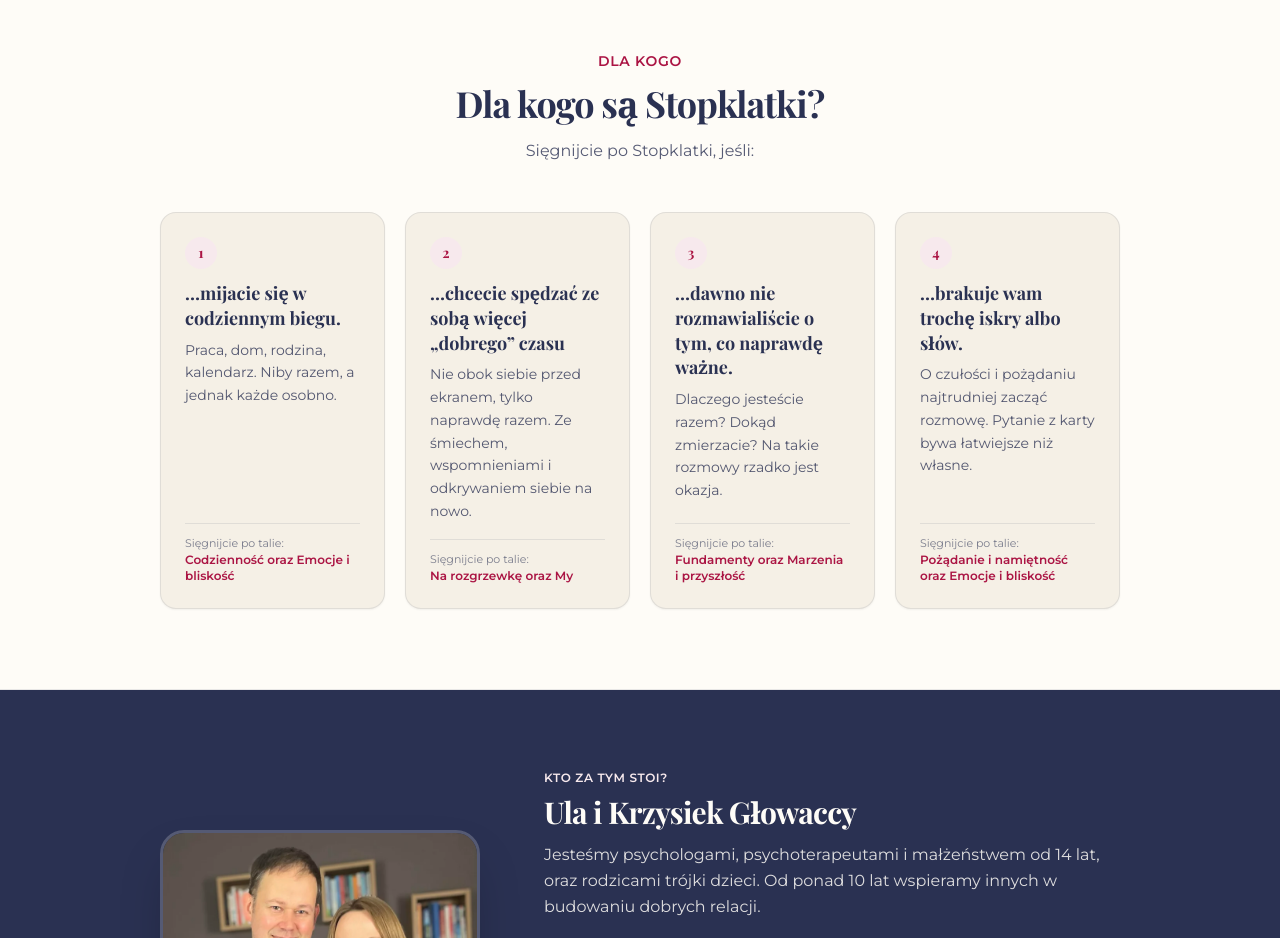
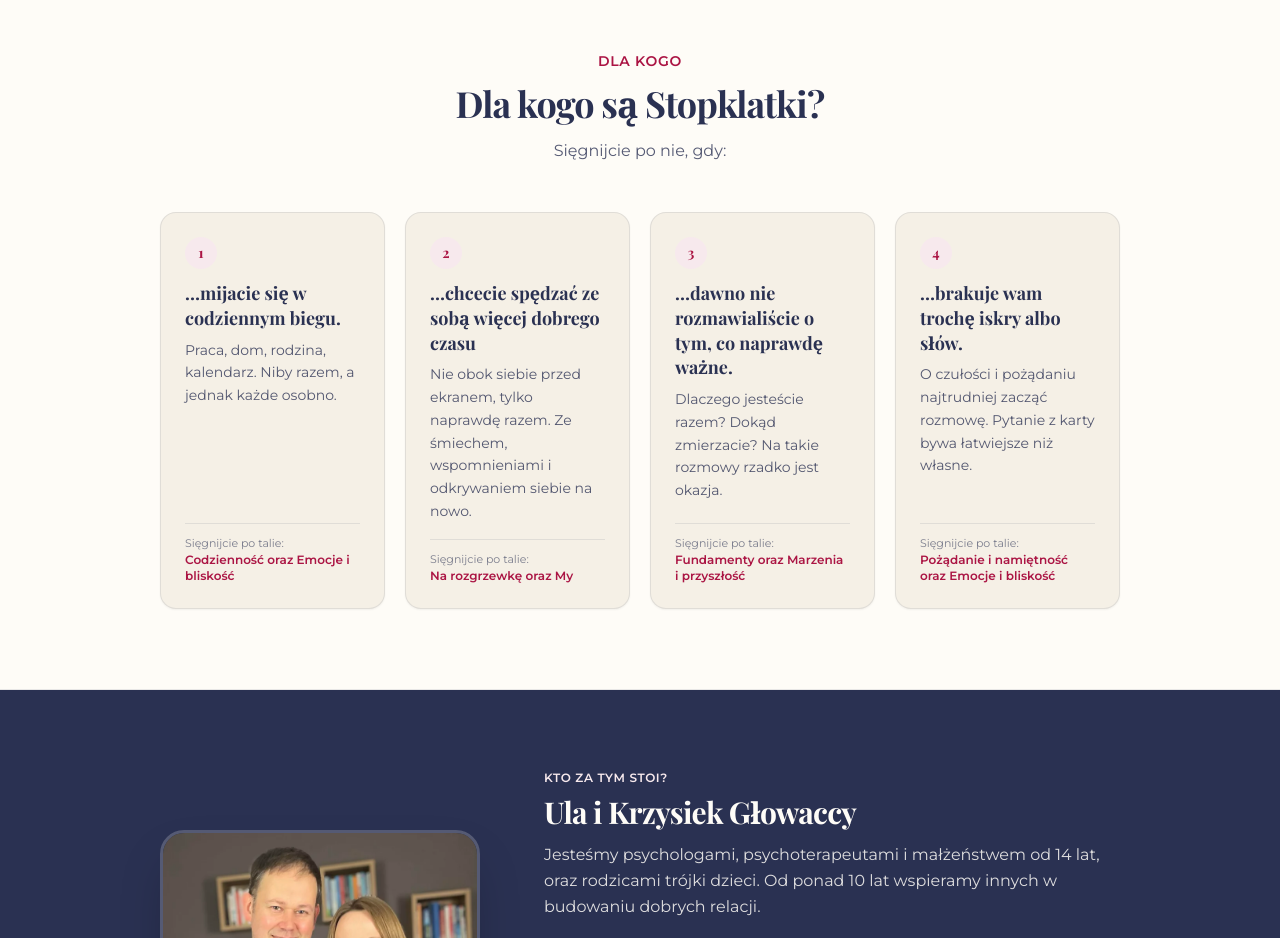
Before and after one commit to achiorr/100-pytan-na-bliskosc, a Next.js app: page / in a window 1280 px wide. Shown: the part 5520-6458 px from the top of the page. Built offline with nearby package versions, Linux system fonts and the light colour scheme; no server answers; a web font is replaced by a local one.

Commit message:
copy: drobne poprawki w sekcji Dla kogo

```diff
--- a/components/ForWhom.tsx
+++ b/components/ForWhom.tsx
@@ -8,7 +8,7 @@ export default function ForWhom() {
     },
     {
       num: "2",
-      title: "…chcecie spędzać ze sobą więcej „dobrego” czasu",
+      title: "…chcecie spędzać ze sobą więcej dobrego czasu",
       desc: "Nie obok siebie przed ekranem, tylko naprawdę razem. Ze śmiechem, wspomnieniami i odkrywaniem siebie na nowo.",
       decks: "Na rozgrzewkę oraz My",
     },
@@ -39,7 +39,7 @@ export default function ForWhom() {
             Dla kogo są Stopklatki?
           </h2>
           <p className="text-sm sm:text-base text-granat/80 mt-3 leading-relaxed">
-            Sięgnijcie po Stopklatki, jeśli:
+            Sięgnijcie po nie, gdy:
           </p>
         </div>
 
```
